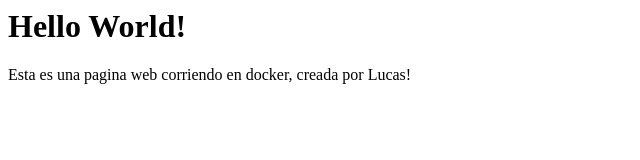
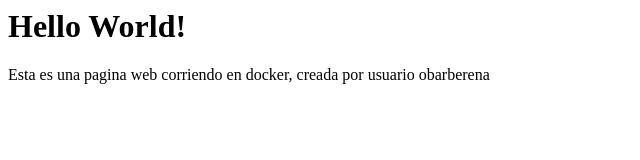
Before and after one commit to obarberena/Docker, a plain HTML site: page index.html in a window 1280 px wide. Shown: the full height of the page, 0-640 px from the left. Drawn offline with Linux system fonts and the light colour scheme.

Commit message:
se realizaron cambios en el codigo

```diff
--- a/index.html
+++ b/index.html
@@ -1,3 +1,3 @@
 <h1>Hello World!</h1>
 
-<p>Esta es una pagina web corriendo en docker, creada por Lucas!</p>
+<p>Esta es una pagina web corriendo en docker, creada por usuario obarberena</p>
```
Also changed, not shown: 1 other file.
